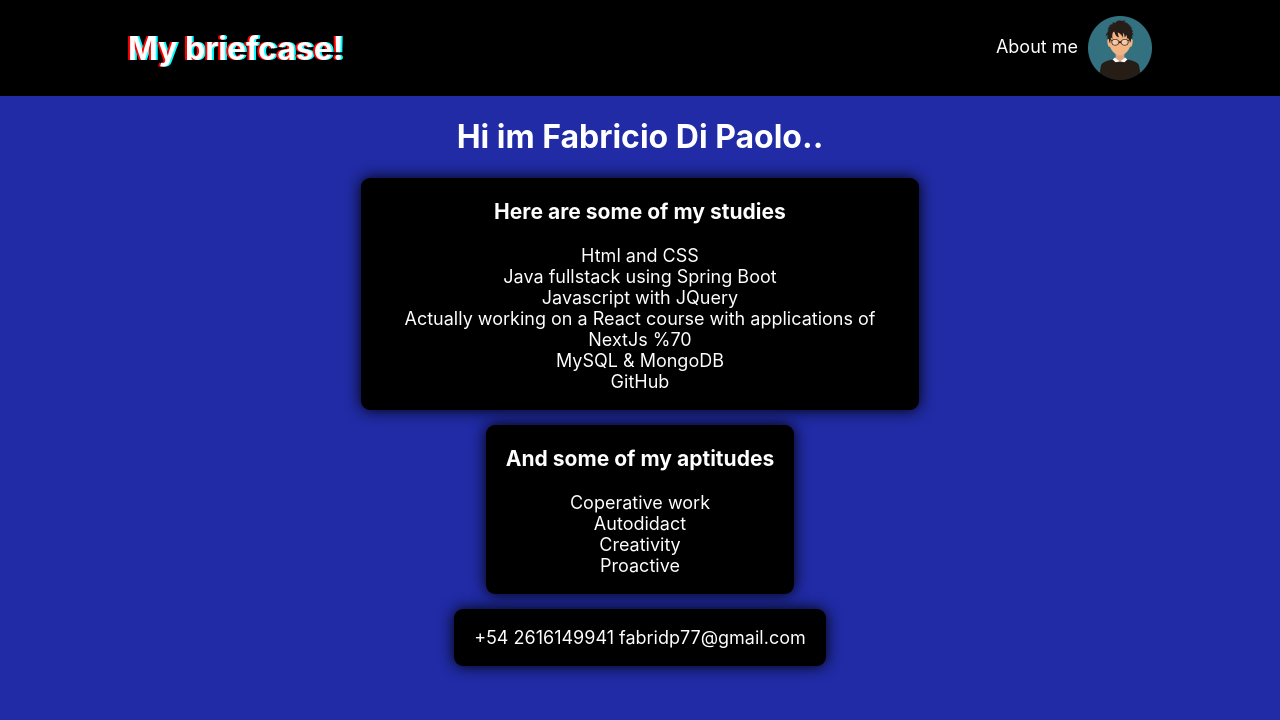
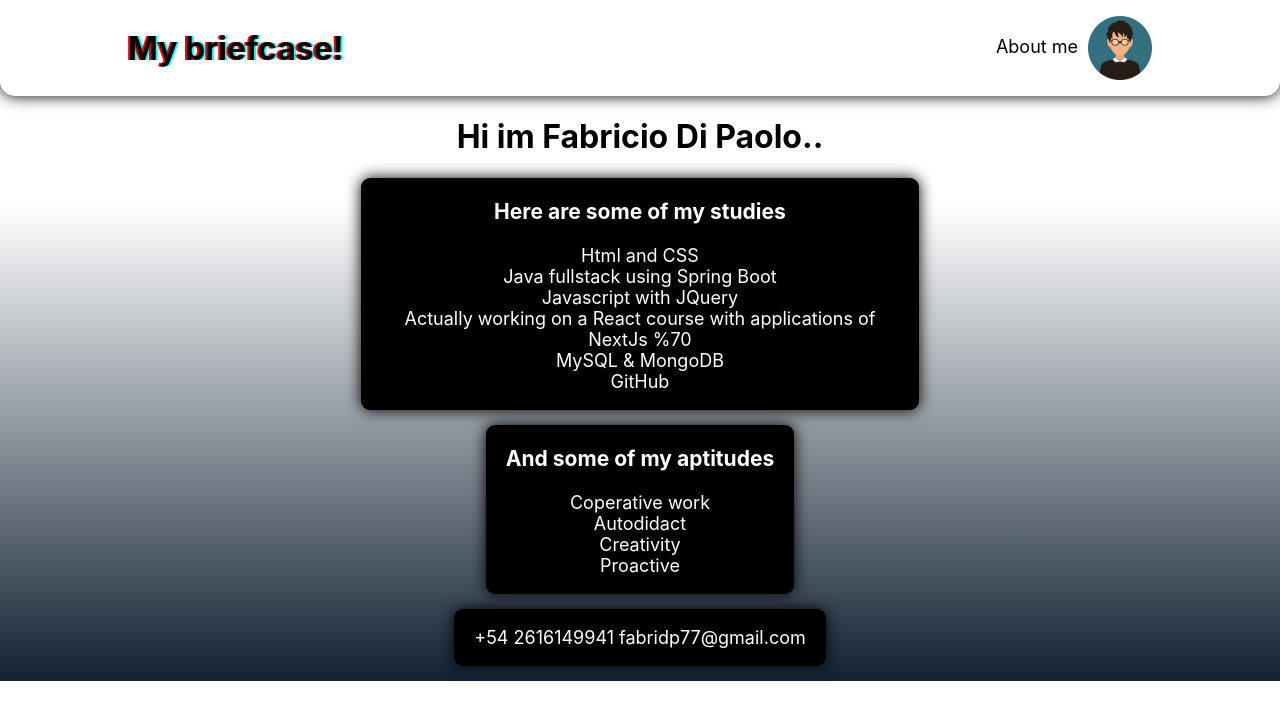
Before and after one commit to fabri2605/my-briefcase, a Next.js app: page /about-me in a window 1280 px wide. Shown: the top 720 px of the page. Built offline with nearby package versions, Linux system fonts and the light colour scheme.

Commit message:
white theme

```diff
--- a/components/MyBody.js
+++ b/components/MyBody.js
@@ -3,6 +3,7 @@ import classes from './myBody.module.css';
 const myBody = () => {
     return (
         <div className={classes.info}>
+            <h1>Hi im Fabricio Di Paolo..</h1>
             <div>
                 <h3>Here are some of my studies</h3>
                 <ul>
--- a/components/NavBar.module.css
+++ b/components/NavBar.module.css
@@ -1,14 +1,19 @@
 .container {
-    background-color: rgb(0, 0, 0);
+    background-color: rgb(255, 255, 255);
     width: auto;
     display: flex;
     align-items: center;
     justify-content: space-between;
+    margin: 0;
     padding: 0 10%;
     color: white;
+    border-bottom-left-radius: 15px;
+    border-bottom-right-radius: 15px;
+    box-shadow: 0px 0px 15px black;
 }
 .container .logo {
     font-size: 2rem;
+    color: black;
     font-weight: bold;
     margin: 0;
     text-shadow: red -2px 0, cyan 2px 0;
@@ -28,6 +33,7 @@
     display: flex;
     cursor: pointer;
     width: auto;
+    color: black;
 }
 .avatar label{
     cursor: pointer;
--- a/components/PagesList.js
+++ b/components/PagesList.js
@@ -4,7 +4,7 @@ import classes from './PagesList.module.css';
 const PagesList = (props) => {
     return (
         <div className='centered'>
-            <h2 className={classes.open}>Hi, this are some pages I created while learning..</h2>
+            <h2 className={classes.open}>Welcome to my briefcase, feel free to try some of my pages!</h2>
             {props.pages.map((e) => {
                 return (
                     <PageItem
--- a/components/PagesList.module.css
+++ b/components/PagesList.module.css
@@ -1,4 +1,3 @@
 .open{
-    font-weight: 100;
-    font-size: medium;
+    color: rgb(0, 0, 0);
 }
--- a/components/myBody.module.css
+++ b/components/myBody.module.css
@@ -5,6 +5,7 @@
     align-items: center;
     flex-wrap: wrap;
     padding: 0;
+    color: black;
 }
 .contact {
     background-color: white;
--- a/pages/about-me/index.js
+++ b/pages/about-me/index.js
@@ -14,7 +14,7 @@ const AboutMe = (props) => {
                 />
                 <meta name='description' content='My personal briefcase' />
             </Head>
-                <h1>Hi im Fabricio Di Paolo..</h1>
+
                 <MyBody></MyBody>
         </div>
     );
--- a/styles/globals.css
+++ b/styles/globals.css
@@ -1,9 +1,11 @@
 html,
 body {
-    background-color: rgb(32, 43, 165);
+    background-color: #123;
+    background: linear-gradient(white 30%, #123);
+    height: 100;
     padding: 0;
     margin: 0;
-    color: white;
+    color: rgb(255, 255, 255);
     font-family: -apple-system, BlinkMacSystemFont, Segoe UI, Roboto, Oxygen,
         Ubuntu, Cantarell, Fira Sans, Droid Sans, Helvetica Neue, sans-serif;
 }
@@ -72,3 +74,9 @@ a {
     color: black;
     cursor: not-allowed;
 }
+
+@media screen and (max-width: 500px) {
+    body{
+        height: 100%;
+    }
+}
```
Also changed, not shown: components/PageItem.module.css (+7 -6 lines), public/back.jpg (added).
